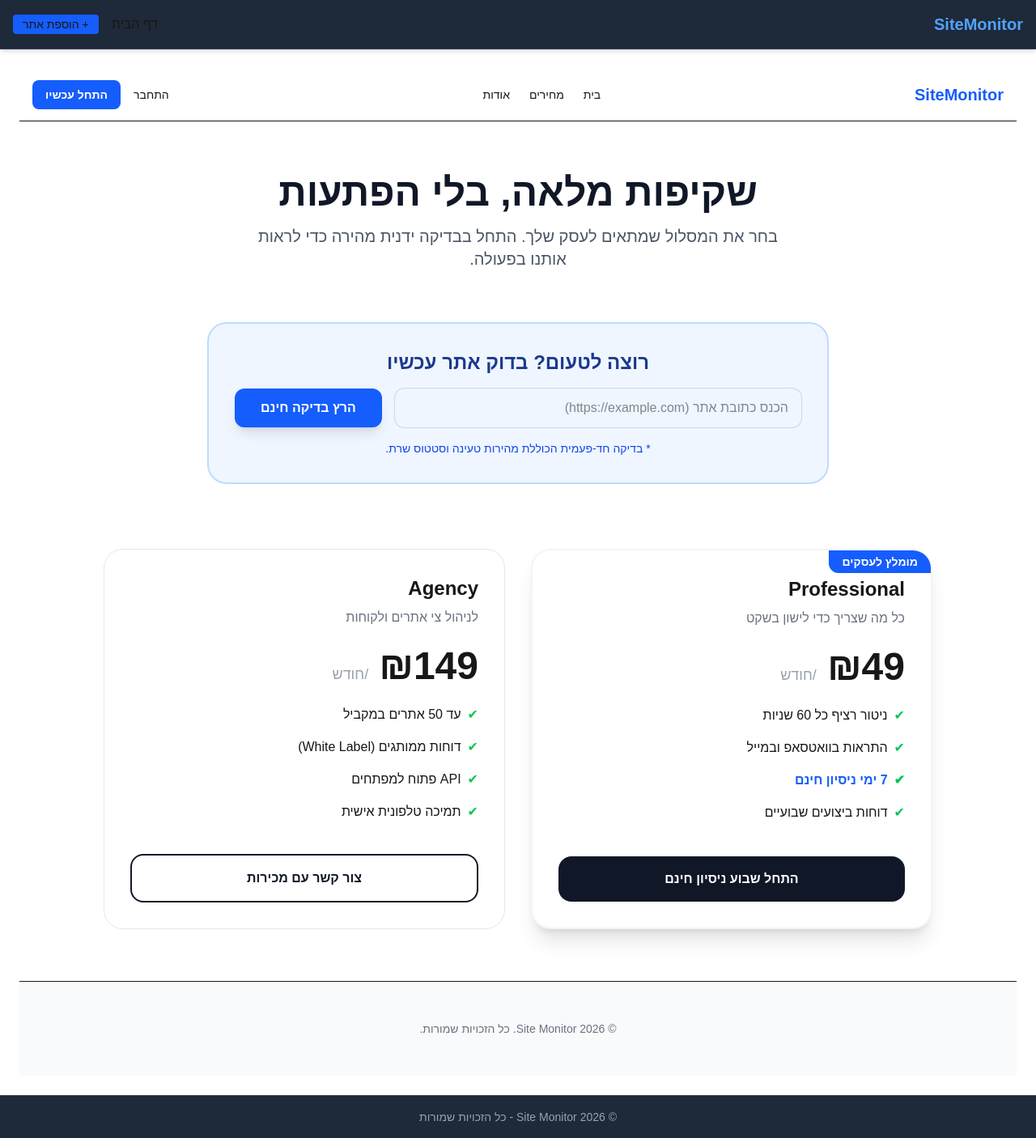
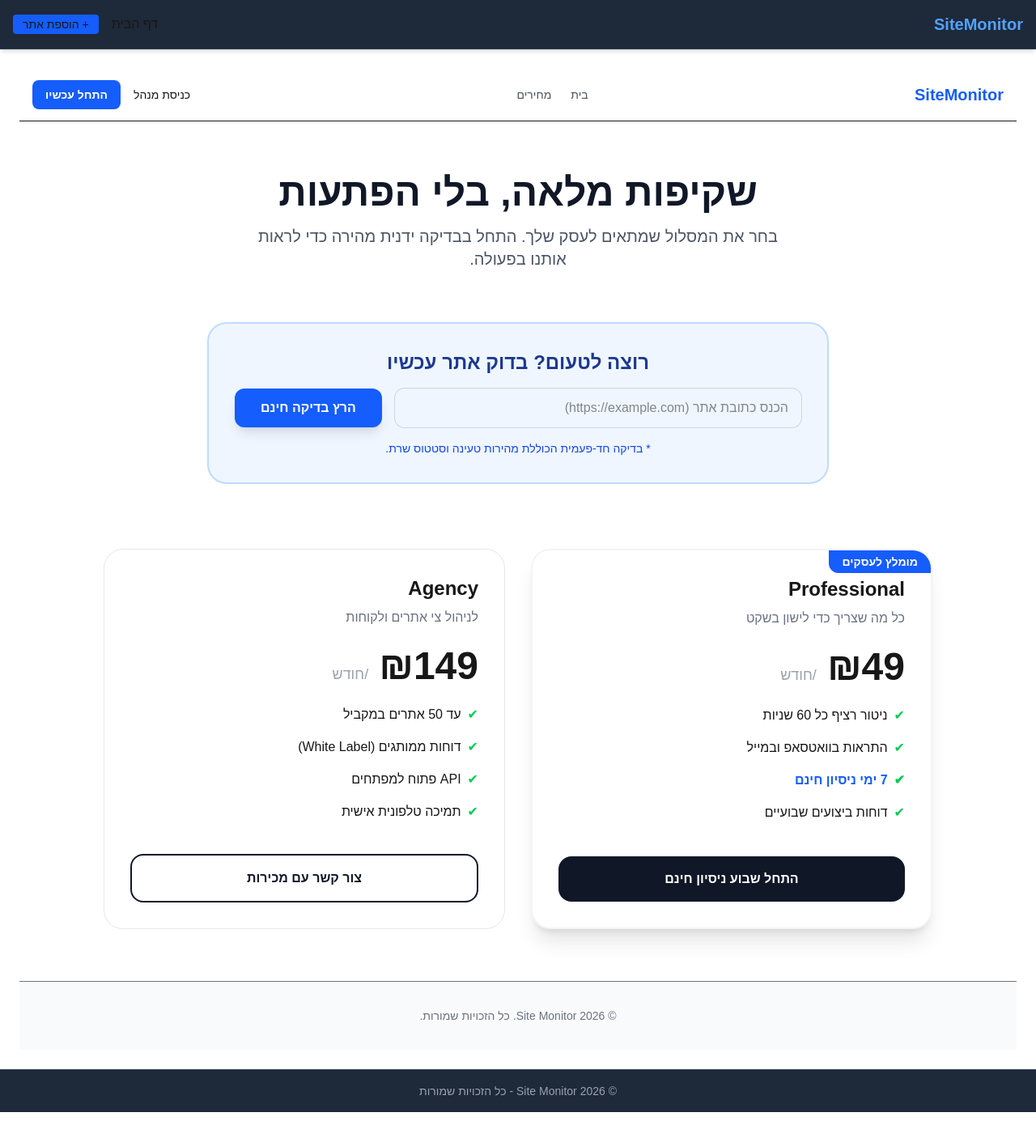
Before and after one commit to osher-perez/site-monitor, a Next.js app: page /pricing in a window 1280 px wide. Shown: the whole page at 81% size. After the commit the page ends 1374 px from the top, so only its background shows below. Built offline with nearby package versions, Linux system fonts and the light colour scheme.

Commit message:
refactor: restructure project architecture, isolate components, and verify middleware protection

```diff
--- a/src/app/(dashboard)/layout.tsx
+++ b/src/app/(dashboard)/layout.tsx
@@ -1,36 +1,20 @@
 import { ReactNode } from 'react';
-
-export const metadata = {
-  title: 'Dashboard | Site Monitor',
-  // אנחנו אומרים לגוגל: "אל תאנדקס את האזור הזה"
-  robots: { index: false, follow: false },
-};
+import { Sidebar } from '@/components/dashboard/Sidebar';
 
 export default function DashboardLayout({ children }: { children: ReactNode }) {
   return (
-    <div className="flex min-h-screen bg-gray-100 text-gray-900">
-      {/* Sidebar - רק למנהל/משתמש רשום */}
-      <aside className="w-64 bg-gray-900 text-white p-6 hidden md:block">
-        <div className="font-bold text-xl mb-10 text-blue-400">Admin Panel</div>
-        <nav className="space-y-4">
-          <a href="/dashboard" className="block hover:text-blue-400 transition">סקירה כללית</a>
-          <a href="/dashboard/sites" className="block hover:text-blue-400 transition">האתרים שלי</a>
-          <a href="/dashboard/logs" className="block hover:text-blue-400 transition">יומן התראות</a>
-          <a href="/dashboard/settings" className="block hover:text-blue-400 transition">הגדרות</a>
-        </nav>
-      </aside>
+    <div className="flex min-h-screen bg-gray-50">
+      <Sidebar /> {/* התפריט הצדדי שהוצאנו למחסן */}
 
       <div className="flex-1 flex flex-col">
-        {/* Top bar */}
-        <header className="bg-white shadow-sm h-16 flex items-center justify-between px-8">
-          <h2 className="font-semibold italic text-gray-500">מערכת ניהול פנימית</h2>
-          <div className="flex items-center gap-4">
-             <span className="text-sm bg-green-100 text-green-700 px-3 py-1 rounded-full font-bold">מחובר</span>
-             <button className="text-sm text-red-500 font-medium">התנתק</button>
+        <header className="h-16 bg-white border-b flex items-center px-8 justify-between">
+          <div className="font-semibold text-gray-500">פאנל ניהול</div>
+          <div className="flex items-center gap-2">
+            <span className="w-2 h-2 bg-green-500 rounded-full"></span>
+            <span className="text-xs text-gray-400 font-medium">מחובר</span>
           </div>
         </header>
 
-        {/* Content Area */}
         <main className="p-8">
           {children}
         </main>
--- a/src/app/(marketing)/layout.tsx
+++ b/src/app/(marketing)/layout.tsx
@@ -1,49 +1,18 @@
 import { ReactNode } from 'react';
+import { Navbar } from '@/components/marketing/Navbar';
 
-// כאן אנחנו מיישמים את סעיף ה-SEO מחוקת הפרויקט
-export const metadata = {
-  title: {
-    default: 'Site Monitor | ניטור אתרים מקצועי',
-    template: '%s | Site Monitor'
-  },
-  description: 'פתרון ניטור אתרים חכם לעסקים. קבל התראות בזמן אמת על נפילות אתרים, בדיקות מהירות ודוחות ביצועים.',
-};
-
-interface MarketingLayoutProps {
-  children: ReactNode;
-}
-
-export default function MarketingLayout({ children }: MarketingLayoutProps) {
+export default function MarketingLayout({ children }: { children: ReactNode }) {
   return (
     <div className="flex flex-col min-h-screen">
-      {/* תפריט עליון (Header) - משותף לכל דפי השיווק */}
-      <header className="border-b bg-white/80 backdrop-blur-md sticky top-0 z-50">
-        <div className="max-w-7xl mx-auto px-4 h-16 flex items-center justify-between">
-          <div className="font-bold text-xl text-blue-600">SiteMonitor</div>
-          <nav className="hidden md:flex gap-6 text-sm font-medium">
-            <a href="/" className="hover:text-blue-600 transition">בית</a>
-            <a href="/pricing" className="hover:text-blue-600 transition">מחירים</a>
-            <a href="/about" className="hover:text-blue-600 transition">אודות</a>
-          </nav>
-          <div className="flex gap-4">
-            <button className="text-sm font-medium hover:text-blue-600">התחבר</button>
-            <button className="bg-blue-600 text-white px-4 py-2 rounded-lg text-sm font-bold hover:bg-blue-700 transition">
-              התחל עכשיו
-            </button>
-          </div>
-        </div>
-      </header>
+      {/* הנה הנקיון - שורה אחת במקום 40 */}
+      <Navbar />
 
-      {/* התוכן של הדף (page.tsx) יוזרק כאן */}
-      <main className="flex-grow">
+      <main className="grow">
         {children}
       </main>
 
-      {/* פוטר (Footer) - קריטי לאמינות ו-SEO */}
-      <footer className="bg-gray-50 border-t py-12">
-        <div className="max-w-7xl mx-auto px-4 text-center text-gray-500 text-sm">
-          <p>© {new Date().getFullYear()} Site Monitor. כל הזכויות שמורות.</p>
-        </div>
+      <footer className="bg-gray-50 border-t py-8 text-center text-sm text-gray-500">
+        © {new Date().getFullYear()} Site Monitor. כל הזכויות שמורות.
       </footer>
     </div>
   );
--- /dev/null
+++ b/src/components/dashboard/Sidebar.tsx
@@ -0,0 +1,20 @@
+import Link from 'next/link';
+
+export const Sidebar = () => {
+  return (
+    <aside className="w-64 bg-gray-900 text-white p-6 hidden md:block shrink-0">
+      <div className="font-bold text-xl mb-10 text-blue-400">SiteMonitor Admin</div>
+      <nav className="space-y-4 font-medium">
+        <Link href="/dashboard" className="block p-2 rounded hover:bg-gray-800 transition">
+          🏠 סקירה כללית
+        </Link>
+        <Link href="/dashboard/sites" className="block p-2 rounded hover:bg-gray-800 transition">
+          🌐 האתרים שלי
+        </Link>
+      </nav>
+      <div className="mt-auto pt-10">
+         <button className="text-red-400 text-sm hover:underline">יציאה מאובטחת</button>
+      </div>
+    </aside>
+  );
+};
--- /dev/null
+++ b/src/components/marketing/Navbar.tsx
@@ -0,0 +1,25 @@
+import Link from 'next/link';
+
+export const Navbar = () => {
+  return (
+    <header className="border-b bg-white/80 backdrop-blur-md sticky top-0 z-50">
+      <div className="max-w-7xl mx-auto px-4 h-16 flex items-center justify-between">
+        <div className="font-bold text-xl text-blue-600">SiteMonitor</div>
+
+        <nav className="hidden md:flex gap-6 text-sm font-medium text-gray-600">
+          <Link href="/" className="hover:text-blue-600 transition">בית</Link>
+          <Link href="/pricing" className="hover:text-blue-600 transition">מחירים</Link>
+        </nav>
+
+        <div className="flex gap-4">
+          <Link href="/admin-login" className="text-sm font-medium hover:text-blue-600 self-center">
+            כניסת מנהל
+          </Link>
+          <button className="bg-blue-600 text-white px-4 py-2 rounded-lg text-sm font-bold hover:bg-blue-700 transition">
+            התחל עכשיו
+          </button>
+        </div>
+      </div>
+    </header>
+  );
+};
```
Also changed, not shown: src/middleware.ts (renamed from src/app/middleware.ts), 1 other file (tests, documents, lock files or other folders).
